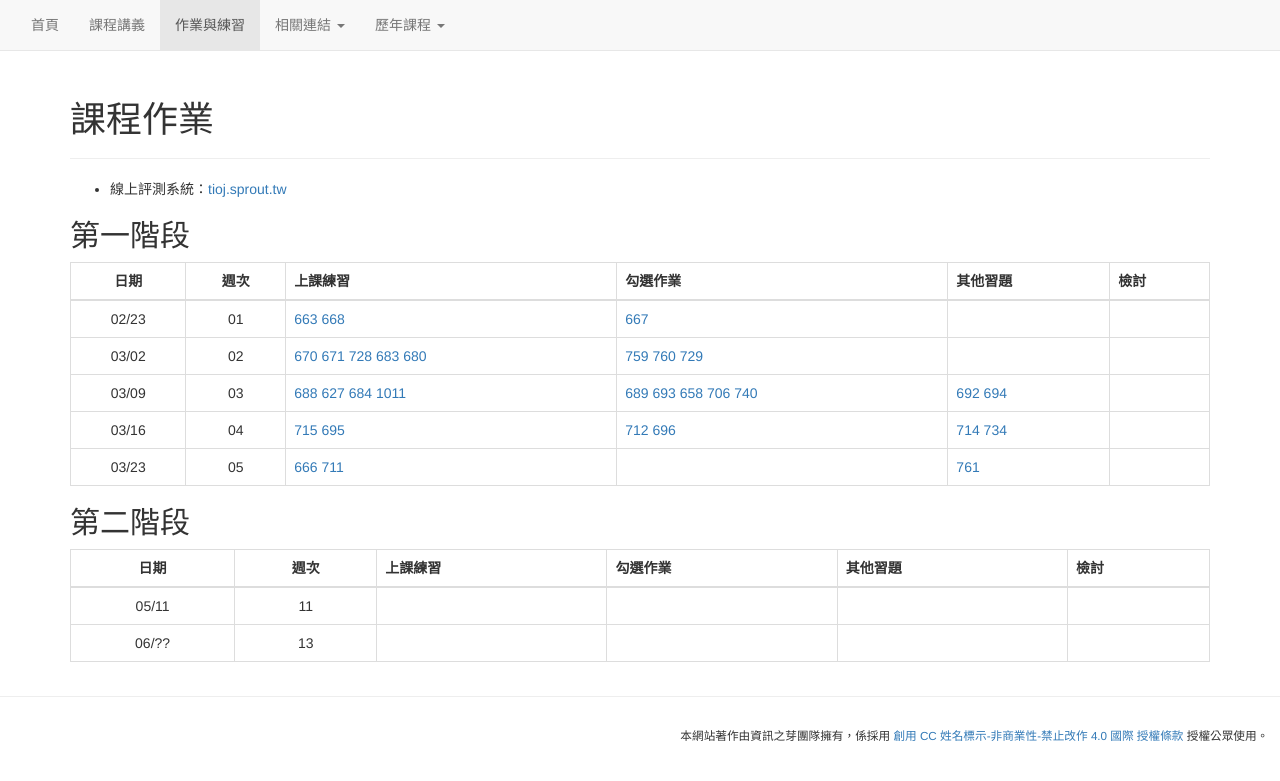
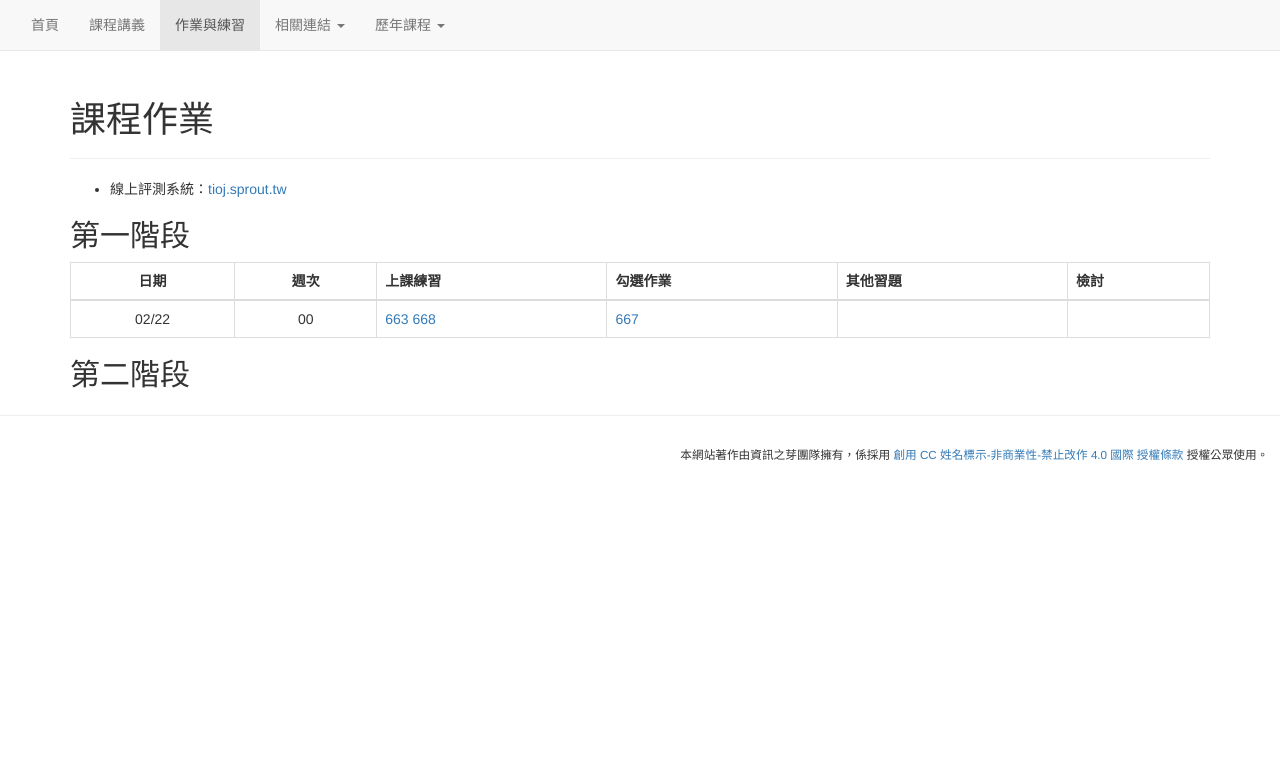
Before and after one commit to tw-csie-sprout/py2026, a Jekyll site: the page built from homework.md, in a window 1280 px wide. Shown: the top 781 px of the page. Built offline with Jekyll 4.4.1, drawn with Linux system fonts in a browser that asks for light colours.

Commit message:
Update homework dates

```diff
--- a/homework.md
+++ b/homework.md
@@ -11,16 +11,20 @@ title: "課程作業"
 {: .table .table-bordered}
 | 日期  | 週次 | 上課練習 | 勾選作業 | 其他習題 | 檢討 |
 | :---: | :--: | :---- | :---- | :----- | :-- |
-| 02/23 | 01 | [663](https://tioj.sprout.tw/contests/4/problems/663) [668](https://tioj.sprout.tw/contests/4/problems/668) | [667](https://tioj.sprout.tw/contests/4/problems/667) |  |  |
+| 02/22 | 00 | [663](https://tioj.sprout.tw/contests/4/problems/663) [668](https://tioj.sprout.tw/contests/4/problems/668) | [667](https://tioj.sprout.tw/contests/4/problems/667) |  |  |
+
+<!--
 | 03/02 | 02 | [670](https://tioj.sprout.tw/contests/7/problems/670) [671](https://tioj.sprout.tw/contests/7/problems/671) [728](https://tioj.sprout.tw/contests/7/problems/728) [683](https://tioj.sprout.tw/contests/7/problems/683) [680](https://tioj.sprout.tw/contests/7/problems/680)  | [759](https://tioj.sprout.tw/contests/7/problems/759) [760](https://tioj.sprout.tw/contests/7/problems/760) [729](https://tioj.sprout.tw/contests/7/problems/729) |  |  |
 | 03/09 | 03 |[688](https://tioj.sprout.tw/contests/8/problems/688) [627](https://tioj.sprout.tw/contests/8/problems/627) [684](https://tioj.sprout.tw/contests/8/problems/684) [1011](https://tioj.sprout.tw/contests/8/problems/1011)   |[689](https://tioj.sprout.tw/contests/8/problems/689) [693](https://tioj.sprout.tw/contests/8/problems/693) [658](https://tioj.sprout.tw/contests/8/problems/658) [706](https://tioj.sprout.tw/contests/8/problems/706)  [740](https://tioj.sprout.tw/contests/8/problems/740)| [692](https://tioj.sprout.tw/contests/8/problems/692) [694](https://tioj.sprout.tw/contests/8/problems/694) | |
 | 03/16 | 04 | [715](https://tioj.sprout.tw/contests/13/problems/715) [695](https://tioj.sprout.tw/contests/13/problems/695) | [712](https://tioj.sprout.tw/contests/13/problems/712) [696](https://tioj.sprout.tw/contests/13/problems/696)  | [714](https://tioj.sprout.tw/contests/13/problems/714) [734](https://tioj.sprout.tw/contests/13/problems/734)|
-| 03/23 | 05 | [666](https://tioj.sprout.tw/contests/16/problems/666) [711](https://tioj.sprout.tw/contests/16/problems/711) | | [761](https://tioj.sprout.tw/contests/16/problems/761) | |
+| 03/23 | 05 | [666](https://tioj.sprout.tw/contests/16/problems/666) [711](https://tioj.sprout.tw/contests/16/problems/711) | | [761](https://tioj.sprout.tw/contests/16/problems/761) | |-->
 
 ## 第二階段
 
 {: .table .table-bordered}
+
+<!--
 | 日期  | 週次 | 上課練習 | 勾選作業 | 其他習題 | 檢討 |
 | :---: | :--: | :---- | :----- | :----- | :----- |
 | 05/11 | 11 |  |  |  |  |
-| 06/?? | 13 |  |  |  |  |
+| 06/?? | 13 |  |  |  |  |-->
```
